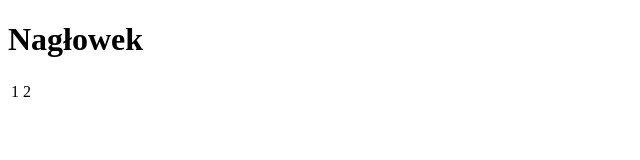
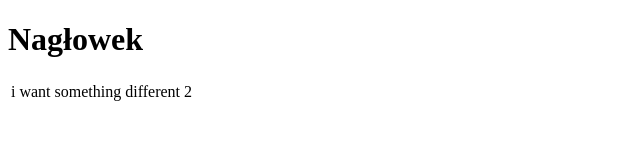
Before and after one commit to RapsPl/new, a plain HTML site: page index.html in a window 1280 px wide. Shown: the whole page, without its empty margins (0-640 px from the left). Drawn offline with Linux system fonts and the light colour scheme.

Commit message:
something different

```diff
--- a/index.html
+++ b/index.html
@@ -11,7 +11,7 @@
     <table>
         <tbody>
             <tr>
-                <td>1</td>
+                <td>i want something different</td>
                 <td>2</td>
             </tr>
         </tbody>
```
